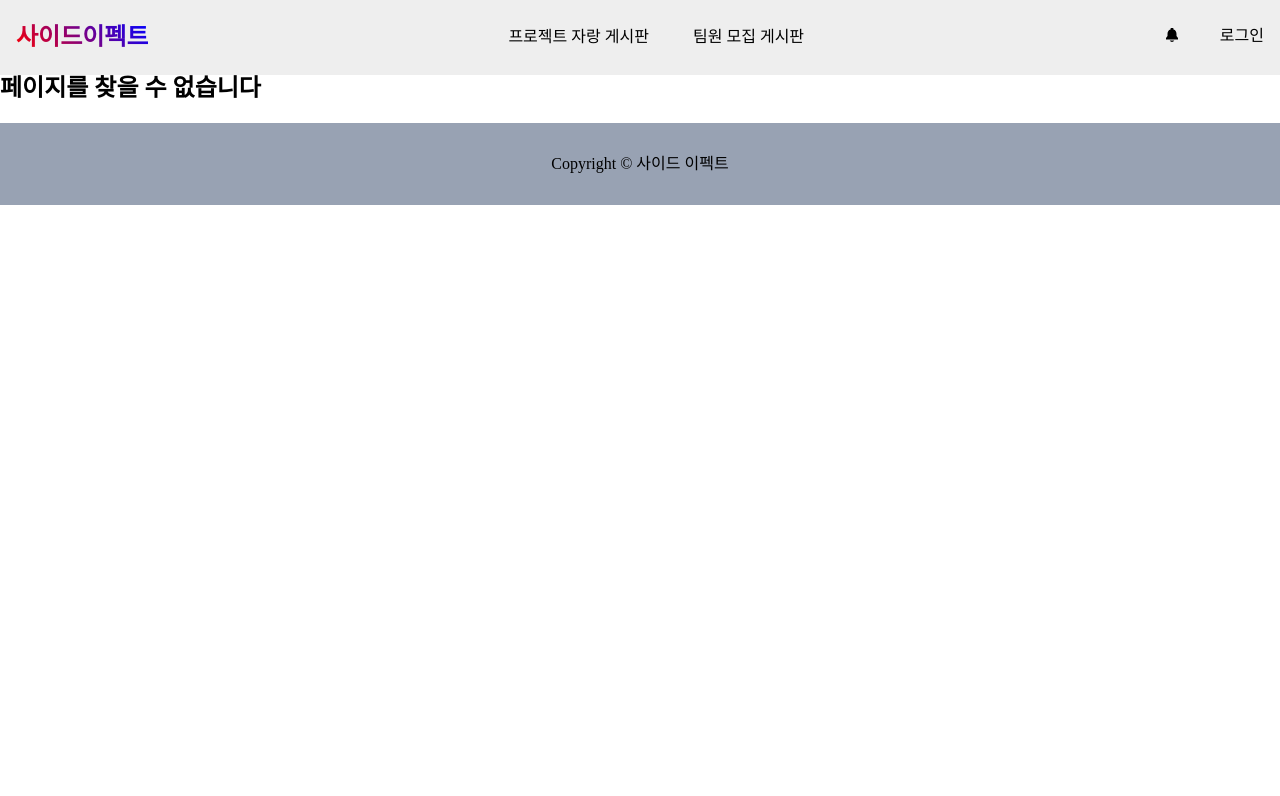
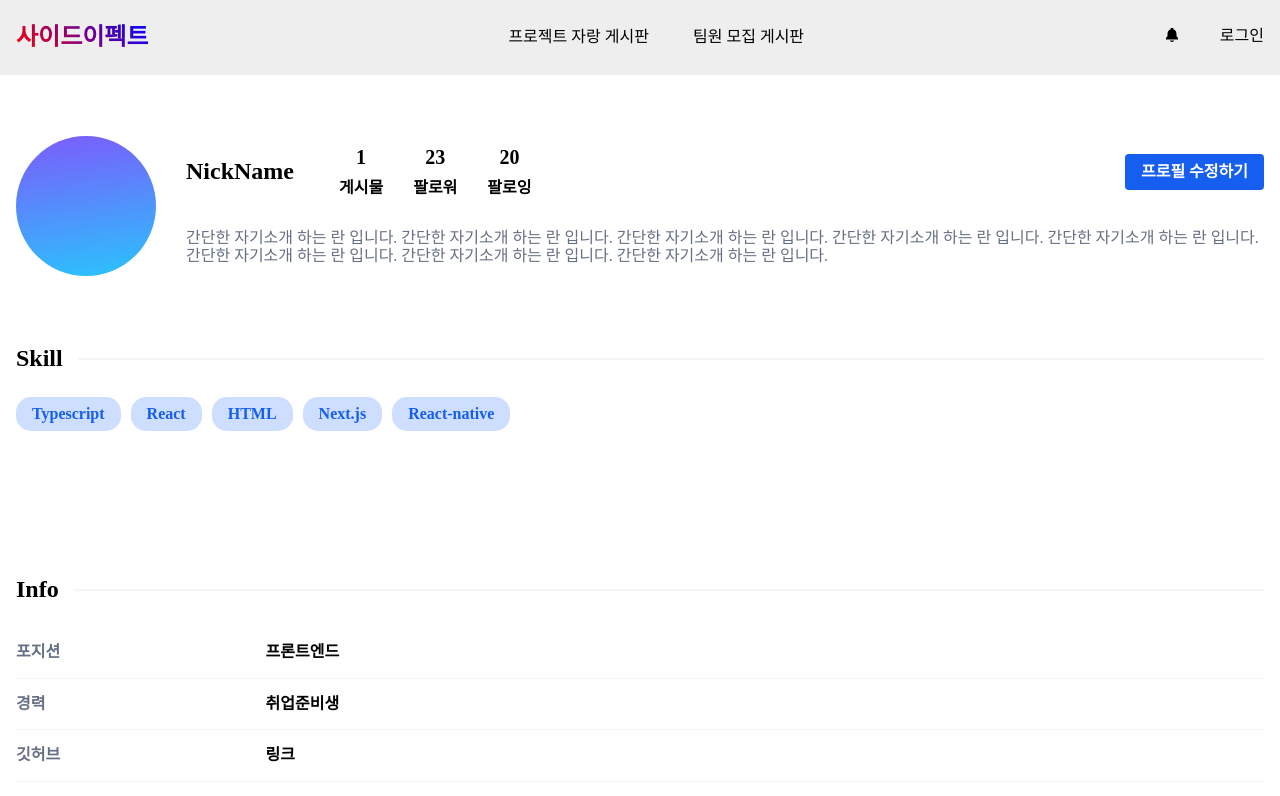
Before and after one commit to Side-Effect-Team/side-effect-frontend, a Next.js app: page /mypage in a window 1280 px wide. Before the commit this address had no page. Shown: the top 796 px of the page. Built offline with nearby package versions, Linux system fonts and the light colour scheme.

Commit message:
design: 마이페이지 레이아웃 생성

```diff
--- /dev/null
+++ b/components/Mypage/Detail/index.tsx
@@ -0,0 +1,98 @@
+import Button from "../../Button";
+import {
+  Border,
+  ContentLink,
+  ContentNum,
+  ContentTitle,
+  ContentsNumWrapper,
+  InfoContent,
+  InfoTitle,
+  InfoWrapper,
+  NickName,
+  ProfileContentsWrapper,
+  ProfileImage,
+  ProfileWrapper,
+  SectionHeaderWrapper,
+  SectionTitle,
+  SectionWrapper,
+  Tag,
+  TagWrapper,
+  UserInfoWrapper,
+  UserIntroduction,
+  Wrapper,
+} from "./styled";
+
+export default function MyPageDetail() {
+  return (
+    <Wrapper>
+      <ProfileWrapper>
+        <ProfileImage src="/img/BoardDefaultBackground.png" />
+        <UserInfoWrapper>
+          <ProfileContentsWrapper>
+            <NickName>NickName</NickName>
+            <ContentsNumWrapper>
+              <ContentLink>
+                <ContentNum>1</ContentNum>
+                <ContentTitle>게시물</ContentTitle>
+              </ContentLink>
+              <ContentLink>
+                <ContentNum>23</ContentNum>
+                <ContentTitle>팔로워</ContentTitle>
+              </ContentLink>
+              <ContentLink>
+                <ContentNum>20</ContentNum>
+                <ContentTitle>팔로잉</ContentTitle>
+              </ContentLink>
+            </ContentsNumWrapper>
+            <Button>프로필 수정하기</Button>
+          </ProfileContentsWrapper>
+          <UserIntroduction>
+            간단한 자기소개 하는 란 입니다. 간단한 자기소개 하는 란 입니다.
+            간단한 자기소개 하는 란 입니다. 간단한 자기소개 하는 란 입니다.
+            간단한 자기소개 하는 란 입니다. 간단한 자기소개 하는 란 입니다.
+            간단한 자기소개 하는 란 입니다. 간단한 자기소개 하는 란 입니다.
+          </UserIntroduction>
+        </UserInfoWrapper>
+      </ProfileWrapper>
+      <SectionWrapper>
+        <SectionHeaderWrapper>
+          <SectionTitle>Skill</SectionTitle>
+          <Border></Border>
+        </SectionHeaderWrapper>
+        <TagWrapper>
+          <Tag>Typescript</Tag>
+          <Tag>React</Tag>
+          <Tag>HTML</Tag>
+          <Tag>Next.js</Tag>
+          <Tag>React-native</Tag>
+        </TagWrapper>
+      </SectionWrapper>
+      <SectionWrapper>
+        <SectionHeaderWrapper>
+          <SectionTitle>Info</SectionTitle>
+          <Border></Border>
+        </SectionHeaderWrapper>
+        <InfoWrapper>
+          <InfoTitle>포지션</InfoTitle>
+          <InfoContent>프론트엔드</InfoContent>
+        </InfoWrapper>
+        <InfoWrapper>
+          <InfoTitle>경력</InfoTitle>
+          <InfoContent>취업준비생</InfoContent>
+        </InfoWrapper>
+        <InfoWrapper>
+          <InfoTitle>깃허브</InfoTitle>
+          <InfoContent>링크</InfoContent>
+        </InfoWrapper>
+        <InfoWrapper>
+          <InfoTitle>블로그</InfoTitle>
+          <InfoContent>링크</InfoContent>
+        </InfoWrapper>
+        <InfoWrapper>
+          <InfoTitle>포트폴리오</InfoTitle>
+          <InfoContent>링크</InfoContent>
+        </InfoWrapper>
+      </SectionWrapper>
+    </Wrapper>
+  );
+}
--- /dev/null
+++ b/components/Mypage/Detail/styled.ts
@@ -0,0 +1,135 @@
+import styled from "styled-components";
+import { theme } from "../../../styles/Theme";
+
+export const Wrapper = styled.div`
+  height: 100vh;
+  margin: 0 auto;
+  padding: 1rem;
+  width: 100%;
+  max-width: ${(p) => p.theme.sizes.desktop};
+  display: flex;
+  flex-direction: column;
+  justify-content: flex-start;
+  margin-bottom: 100px;
+`;
+export const ProfileWrapper = styled.div`
+  width: 100%;
+  height: auto;
+  min-height: 30%;
+  display: flex;
+  flex-direction: row;
+  justify-content: flex-start;
+  align-items: center;
+`;
+export const ProfileImage = styled.img`
+  width: 140px;
+  height: 140px;
+  border-radius: 50%;
+  object-fit: cover;
+  margin-right: 30px;
+`;
+export const UserInfoWrapper = styled.div`
+  width: 100%;
+  display: flex;
+  flex-direction: column;
+  align-items: flex-start;
+`;
+export const ProfileContentsWrapper = styled.div`
+  width: 100%;
+  display: flex;
+  flex-direction: row;
+  justify-content: flex-start;
+  align-items: center;
+`;
+
+export const NickName = styled.div`
+  font-size: 24px;
+  font-weight: 600;
+  margin-right: 30px;
+`;
+export const ContentsNumWrapper = styled.div`
+  display: flex;
+  flex-direction: row;
+  align-items: center;
+  margin-right: auto;
+`;
+export const ContentLink = styled.div`
+  display: flex;
+  flex-direction: column;
+  align-items: center;
+  cursor: pointer;
+  padding: 15px;
+`;
+export const ContentNum = styled.p`
+  font-size: 20px;
+  font-weight: 600;
+  margin: 0;
+  margin-bottom: 10px;
+`;
+export const ContentTitle = styled.p`
+  font-weight: 600;
+  margin: 0;
+`;
+export const UserIntroduction = styled.p`
+  color: #667085;
+`;
+export const SectionWrapper = styled.div`
+  display: flex;
+  flex-direction: column;
+  height: auto;
+  min-height: 30%;
+`;
+export const SectionHeaderWrapper = styled.div`
+  width: 100%;
+  display: flex;
+  flex-direction: row;
+  justify-content: flex-start;
+  align-items: center;
+`;
+
+export const SectionTitle = styled.p`
+  font-size: 24px;
+  font-weight: 600;
+  margin-right: 15px;
+`;
+export const Border = styled.div`
+  /* width: 100%; */
+  flex: 1;
+  border-bottom: 2px solid ${theme.brandColor.lightGray};
+`;
+export const TagWrapper = styled.div`
+  width: 100%;
+  overflow: hidden;
+  display: flex;
+  flex-direction: row;
+  justify-content: flex-start;
+  align-items: center;
+  flex-wrap: wrap;
+  margin-bottom: 15px;
+`;
+export const Tag = styled.div`
+  font-size: 16px;
+  font-weight: 600;
+  color: ${theme.brandColor.primary};
+  background-color: ${theme.brandColor.skyBlue};
+  margin-right: 10px;
+  margin-bottom: 7px;
+  padding: 0.5em 1em;
+  border-radius: 15px;
+`;
+
+export const InfoWrapper = styled.div`
+  width: 100%;
+  display: flex;
+  flex-direction: row;
+  align-items: center;
+  border-bottom: 1px solid ${theme.brandColor.lightGray};
+`;
+export const InfoTitle = styled.p`
+  width: 20%;
+  color: #667085;
+  font-weight: 600;
+`;
+export const InfoContent = styled.p`
+  font-weight: 600;
+`;
--- a/pages/index.tsx
+++ b/pages/index.tsx
@@ -1,6 +1,5 @@
 import Carousel from "../components/Carousel";
 import styled from "styled-components";
-
 export default function Home() {
   return (
     <Wrapper>
--- /dev/null
+++ b/pages/mypage/index.tsx
@@ -0,0 +1,5 @@
+import MyPageDetail from "../../components/Mypage/Detail";
+
+export default function MyPage() {
+  return <MyPageDetail />;
+}
```
